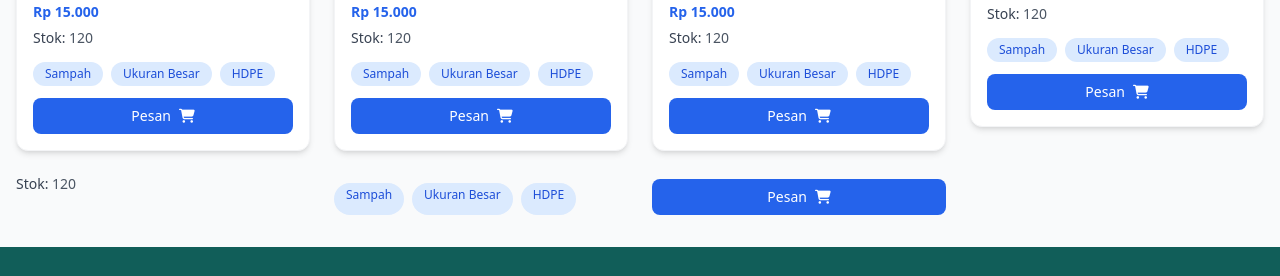
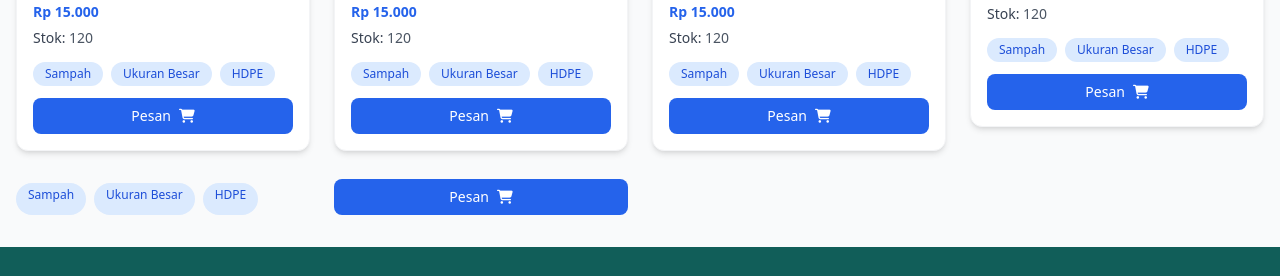
Before and after one commit to saripudin14/Faris-Plastik-Store, a plain HTML site: page product.html in a window 1280 px wide. Shown: the part 421-697 px from the top of the page. Drawn offline with nearby package versions, Linux system fonts and the light colour scheme.

Commit message:
delete info stok

```diff
--- a/product.html
+++ b/product.html
@@ -283,10 +283,7 @@
 
 
 
-                        <!-- Info Stok -->
-                        <p class="text-sm text-gray-600 leading-tight">
-                            <span class="font-medium text-gray-700">Stok:</span> 120
-                        </p>
+
                         <!-- Kategori -->
                         <div class="flex flex-wrap gap-2 mt-2">
                             <span
```
